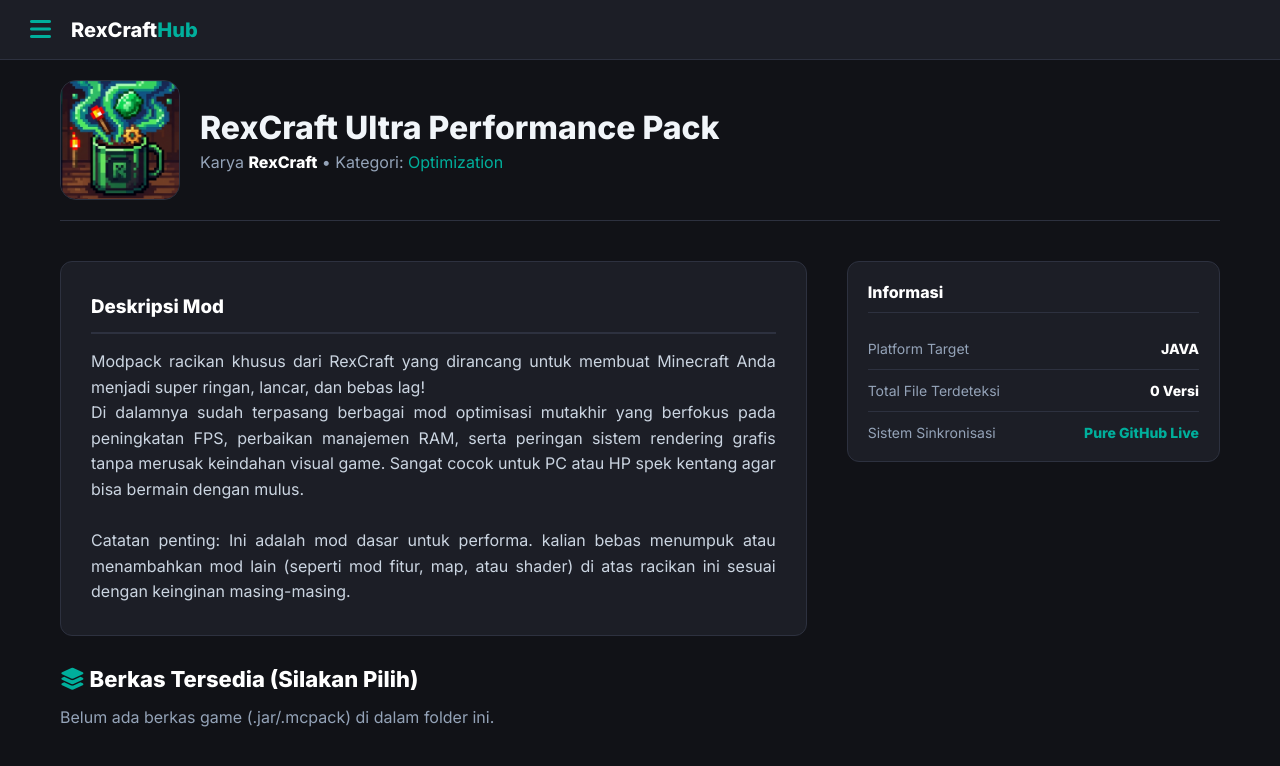
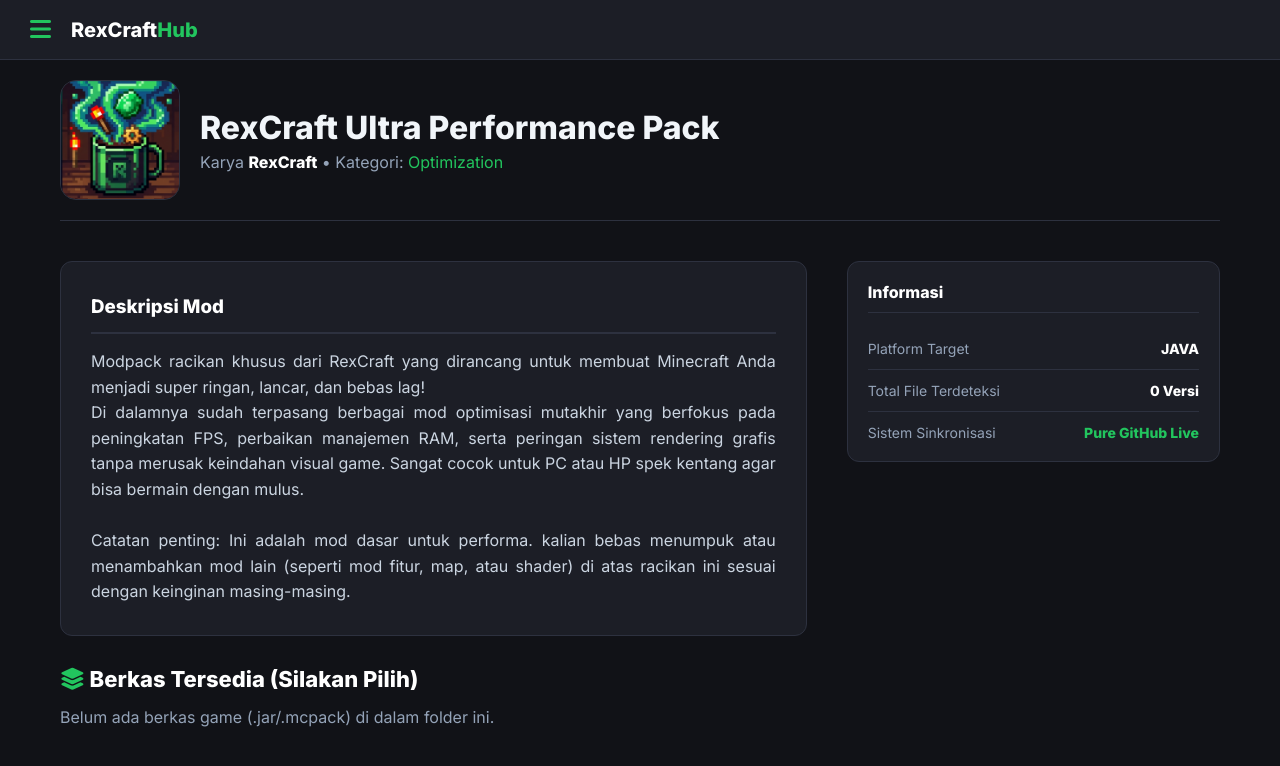
Before and after one commit to mlf167937-svg/mods-hub, a Flask app: page /mod/java/mods_racikan in a window 1280 px wide. Shown: the top 766 px of the page. Run offline with Flask 3, Linux system fonts and the light colour scheme.

Commit message:
Update mod.html

```diff
--- a/templates/mod.html
+++ b/templates/mod.html
@@ -1,6 +1,11 @@
 {% extends "base.html" %}
 {% block content %}
 <style>
+    :root {
+        --theme-color: #22c55e; /* Hijau Emerald */
+        --theme-color-hover: #16a34a;
+    }
+
     .mod-header { display: flex; gap: 20px; align-items: center; margin-bottom: 40px; padding-bottom: 20px; border-bottom: 1px solid var(--border); }
     .mod-header img { width: 120px; height: 120px; border-radius: 16px; object-fit: cover; background: var(--bg-card); border: 1px solid var(--border); }
     .mod-header h1 { font-size: 32px; font-weight: 800; margin-bottom: 5px; }
@@ -17,8 +22,9 @@
     .version-meta { display: flex; align-items: center; gap: 15px; }
     .v-name { font-weight: 600; font-size: 15px; color: #fff; font-family: monospace; }
 
+    /* Tombol Download Diubah Menjadi Hijau */
     .dl-small-btn { background: var(--theme-color); color: #000; padding: 8px 16px; border-radius: 6px; text-decoration: none; font-weight: 800; font-size: 13px; display: flex; align-items: center; gap: 6px; transition: 0.2s; }
-    .dl-small-btn:hover { opacity: 0.8; }
+    .dl-small-btn:hover { background: var(--theme-color-hover); }
 
     .meta-row { display: flex; justify-content: space-between; padding: 12px 0; border-bottom: 1px solid var(--border); font-size: 14px; }
     .meta-row:last-child { border: none; padding-bottom: 0; }
@@ -29,7 +35,7 @@
 </style>
 
 <div class="mod-header">
-    <img src="/static/uploads/{{ mod.platform }}/{{ mod.folder_name }}/{{ mod.icon }}" onerror="this.src='https://via.placeholder.com/120/1c1e26/00af9c?text=Mod'">
+    <img src="/static/uploads/{{ mod.platform }}/{{ mod.folder_name }}/{{ mod.icon }}" onerror="this.src='https://via.placeholder.com/120/1c1e26/22c55e?text=Mod'">
     <div>
         <h1>{{ mod.title }}</h1>
         <p style="color: var(--text-muted);">Karya <b style="color:#fff;">RexCraft</b> &bull; Kategori: <span style="text-transform: capitalize; color: var(--theme-color);">{{ mod.category }}</span></p>
@@ -64,7 +70,7 @@
             <h4 style="margin-bottom: 15px; color: #fff; border-bottom: 1px solid var(--border); padding-bottom: 10px;">Informasi</h4>
             <div class="meta-row"><span>Platform Target</span> <b style="text-transform: uppercase;">{{ mod.platform }}</b></div>
             <div class="meta-row"><span>Total File Terdeteksi</span> <b>{{ mod.files|length }} Versi</b></div>
-            <div class="meta-row"><span>Sistem Sinkronisasi</span> <b style="color: #00af9c;">Pure GitHub Live</b></div>
+            <div class="meta-row"><span>Sistem Sinkronisasi</span> <b style="color: var(--theme-color);">Pure GitHub Live</b></div>
         </div>
     </div>
 </div>
```
